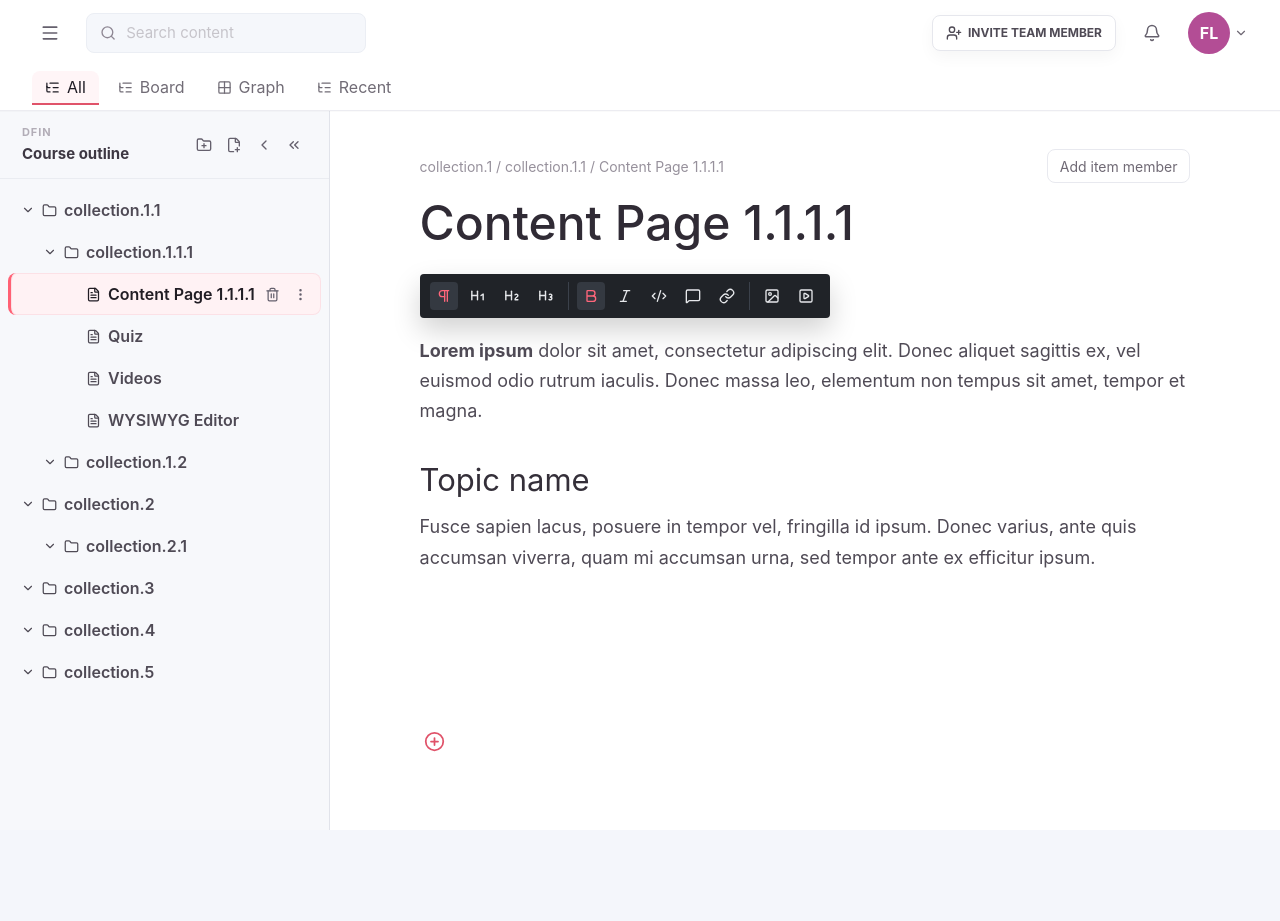
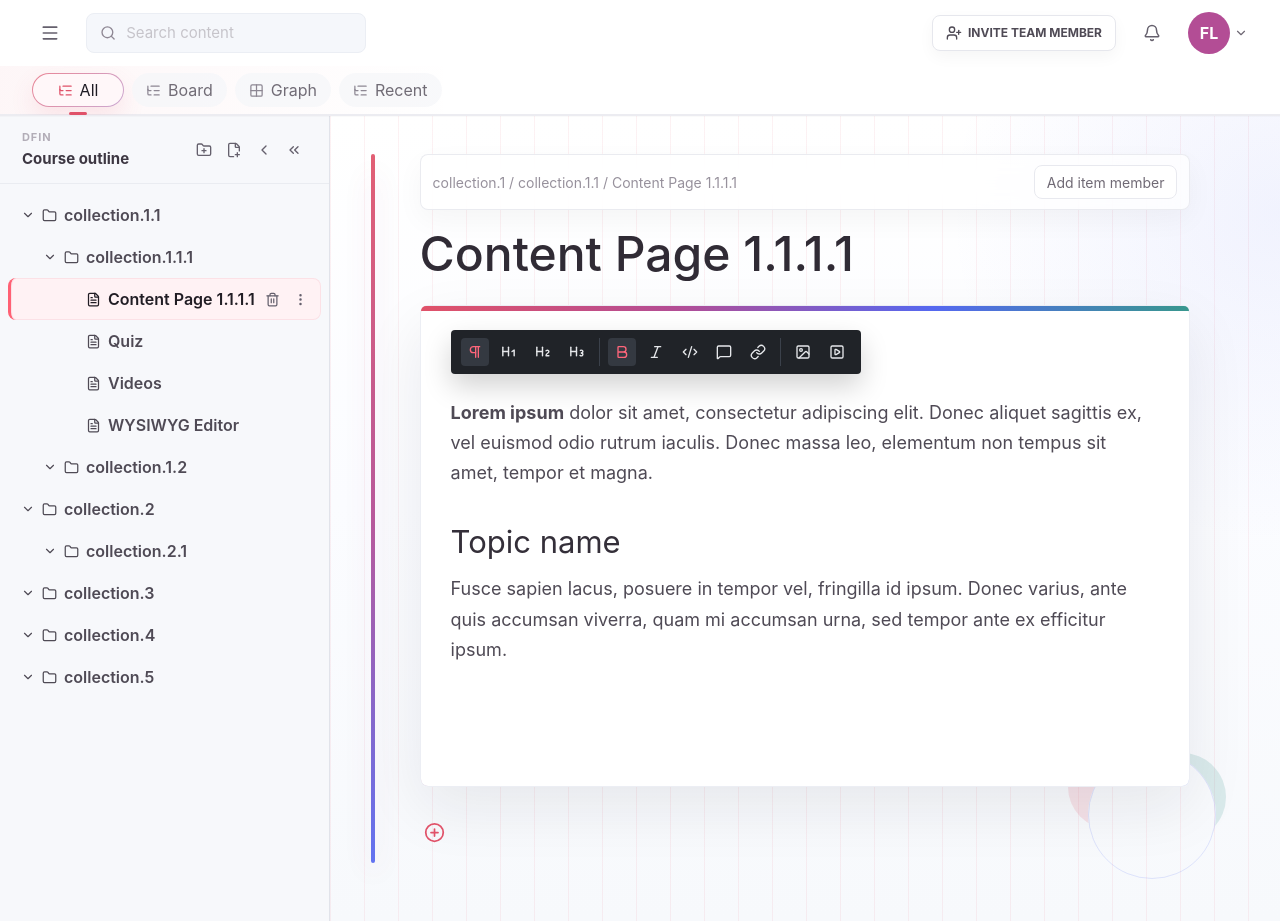
Before and after one commit to hariz-GER/LRNR-Global-Infotech-, a React (Vite) app: page / in a window 1280 px wide. Before the commit the page ends 830 px from the top, so only its background shows below. Built offline with nearby package versions, Linux system fonts and the light colour scheme.

Commit message:
menu and top bar

```diff
--- a/src/index.css
+++ b/src/index.css
@@ -497,47 +497,120 @@ input:focus-visible,
 .view-tabs {
   display: flex;
   align-items: center;
-  gap: 6px;
-  padding: 0 32px;
-  height: 44px;
+  gap: 8px;
+  padding: 7px 32px 8px;
+  min-height: 48px;
   overflow-x: auto;
+  background:
+    linear-gradient(90deg, rgba(224, 82, 105, 0.05), transparent 36%),
+    #ffffff;
+  box-shadow: inset 0 -1px 0 #ececf1;
 }
 
 .view-tabs button {
+  min-width: 92px;
   height: 34px;
-  border: 0;
-  border-bottom: 2px solid transparent;
-  border-radius: 8px 8px 0 0;
-  background: transparent;
+  border: 1px solid transparent;
+  border-radius: 999px;
+  background: rgba(246, 247, 250, 0.72);
   color: #716c76;
   display: inline-flex;
   align-items: center;
+  justify-content: center;
   gap: 7px;
   padding: 0 13px;
+  position: relative;
+  flex: 0 0 auto;
   transition:
     background 140ms ease,
     color 140ms ease,
-    border-color 140ms ease;
+    border-color 140ms ease,
+    box-shadow 140ms ease,
+    transform 140ms ease;
+}
+
+.view-tabs button::before {
+  content: '';
+  position: absolute;
+  left: 50%;
+  bottom: -9px;
+  width: 18px;
+  height: 3px;
+  border-radius: 999px;
+  background: #e05269;
+  opacity: 0;
+  transform: translateX(-50%) scaleX(0.5);
+  transition:
+    opacity 140ms ease,
+    transform 140ms ease;
 }
 
 .view-tabs button:hover {
-  background: #f5f6fa;
+  background: #ffffff;
+  border-color: #ebeef4;
   color: #322d37;
+  transform: translateY(-1px);
+  box-shadow: 0 8px 20px rgba(31, 28, 37, 0.06);
 }
 
 .view-tabs button.active {
   color: #1f1c25;
-  border-bottom-color: #e05269;
-  background: #fff5f7;
+  border-color: rgba(224, 82, 105, 0.26);
+  background:
+    linear-gradient(#fff7f9, #fff7f9) padding-box,
+    linear-gradient(135deg, rgba(224, 82, 105, 0.58), rgba(85, 104, 240, 0.34)) border-box;
+  box-shadow: 0 10px 24px rgba(224, 82, 105, 0.12);
+}
+
+.view-tabs button.active::before {
+  opacity: 1;
+  transform: translateX(-50%) scaleX(1);
+}
+
+.view-tabs button svg {
+  color: #8d8793;
+}
+
+.view-tabs button.active svg {
+  color: #e05269;
+}
+
+.app-shell[data-theme='dark'] .view-tabs {
+  background:
+    linear-gradient(90deg, rgba(255, 102, 123, 0.08), transparent 36%),
+    #1c1e24;
+  box-shadow: inset 0 -1px 0 #30333b;
 }
 
 .app-shell[data-theme='dark'] .view-tabs button {
   color: #c2c7d0;
+  background: rgba(34, 37, 44, 0.72);
+}
+
+.app-shell[data-theme='dark'] .view-tabs button:hover {
+  background: #252932;
+  border-color: #3a3f4a;
+  color: #ffffff;
+  box-shadow: 0 8px 20px rgba(0, 0, 0, 0.24);
 }
 
 .app-shell[data-theme='dark'] .view-tabs button.active {
   color: #ffffff;
-  background: #2b222a;
+  border-color: rgba(255, 102, 123, 0.3);
+  background:
+    linear-gradient(#2b222a, #2b222a) padding-box,
+    linear-gradient(135deg, rgba(255, 102, 123, 0.56), rgba(124, 140, 255, 0.36)) border-box;
+  box-shadow: 0 10px 24px rgba(0, 0, 0, 0.22);
+}
+
+.app-shell[data-theme='dark'] .view-tabs button svg {
+  color: #9aa2b1;
+}
+
+.app-shell[data-theme='dark'] .view-tabs button.active svg,
+.app-shell[data-theme='dark'] .view-tabs button.active::before {
+  color: #ff667b;
+  background: #ff667b;
 }
 
 .workspace {
@@ -798,7 +871,44 @@ input:focus-visible,
   min-width: 0;
   min-height: calc(100vh - 111px);
   padding: 38px clamp(24px, 7vw, 96px) 70px;
-  background: #ffffff;
+  background:
+    radial-gradient(circle at 100% 12%, rgba(85, 104, 240, 0.08), transparent 28%),
+    linear-gradient(90deg, rgba(224, 82, 105, 0.08) 0 1px, transparent 1px 100%),
+    linear-gradient(180deg, #ffffff 0%, #fbfcff 48%, #f7f9fc 100%);
+  background-size: auto, 34px 34px, auto;
+  position: relative;
+  overflow: hidden;
+  isolation: isolate;
+}
+
+.editor-shell::before {
+  content: '';
+  position: absolute;
+  top: 38px;
+  bottom: 58px;
+  left: clamp(16px, 3.2vw, 44px);
+  width: 4px;
+  border-radius: 999px;
+  background: linear-gradient(180deg, #e05269, #b34d95 52%, #5568f0);
+  box-shadow: 0 14px 34px rgba(179, 77, 149, 0.24);
+  opacity: 0.92;
+  z-index: -1;
+}
+
+.editor-shell::after {
+  content: '';
+  position: absolute;
+  right: clamp(18px, 5vw, 78px);
+  bottom: 42px;
+  width: 128px;
+  height: 128px;
+  border: 1px solid rgba(85, 104, 240, 0.16);
+  border-radius: 50%;
+  box-shadow:
+    -42px -28px 0 -22px rgba(224, 82, 105, 0.14),
+    30px -18px 0 -20px rgba(56, 151, 142, 0.16);
+  pointer-events: none;
+  z-index: -1;
 }
 
 .editor-shell > * {
@@ -808,7 +918,23 @@ input:focus-visible,
 }
 
 .app-shell[data-theme='dark'] .editor-shell {
-  background: #15161a;
+  background:
+    radial-gradient(circle at 100% 12%, rgba(124, 140, 255, 0.14), transparent 30%),
+    linear-gradient(90deg, rgba(255, 102, 123, 0.1) 0 1px, transparent 1px 100%),
+    linear-gradient(180deg, #15161a 0%, #171a20 48%, #14161b 100%);
+  background-size: auto, 34px 34px, auto;
+}
+
+.app-shell[data-theme='dark'] .editor-shell::before {
+  background: linear-gradient(180deg, #ff667b, #c96bad 52%, #7c8cff);
+  box-shadow: 0 14px 34px rgba(0, 0, 0, 0.28);
+}
+
+.app-shell[data-theme='dark'] .editor-shell::after {
+  border-color: rgba(124, 140, 255, 0.22);
+  box-shadow:
+    -42px -28px 0 -22px rgba(255, 102, 123, 0.13),
+    30px -18px 0 -20px rgba(82, 190, 176, 0.14);
 }
 
 .editor-meta {
@@ -817,7 +943,20 @@ input:focus-visible,
   justify-content: space-between;
   color: #97919c;
   font-size: 14px;
-  margin-bottom: 14px;
+  margin-bottom: 18px;
+  padding: 10px 12px;
+  border: 1px solid rgba(232, 233, 239, 0.9);
+  border-radius: 8px;
+  background: rgba(255, 255, 255, 0.72);
+  backdrop-filter: blur(14px);
+  box-shadow: 0 10px 28px rgba(31, 28, 37, 0.04);
+}
+
+.editor-meta span {
+  min-width: 0;
+  overflow: hidden;
+  text-overflow: ellipsis;
+  white-space: nowrap;
 }
 
 .editor-meta button {
@@ -831,6 +970,12 @@ input:focus-visible,
 
 .editor-meta button:hover {
   background: #f8f9fc;
+}
+
+.app-shell[data-theme='dark'] .editor-meta {
+  background: rgba(31, 34, 41, 0.74);
+  border-color: #343842;
+  box-shadow: 0 10px 28px rgba(0, 0, 0, 0.2);
 }
 
 .title-input {
@@ -852,6 +997,34 @@ input:focus-visible,
 
 .editor-stage {
   position: relative;
+  padding: 18px clamp(18px, 3vw, 30px) 28px;
+  border: 1px solid #eceef4;
+  border-radius: 8px;
+  background:
+    linear-gradient(#ffffff, #ffffff) padding-box,
+    linear-gradient(135deg, rgba(224, 82, 105, 0.32), rgba(85, 104, 240, 0.28)) border-box;
+  box-shadow:
+    0 22px 60px rgba(31, 28, 37, 0.08),
+    inset 0 1px 0 rgba(255, 255, 255, 0.9);
+}
+
+.editor-stage::before {
+  content: '';
+  position: absolute;
+  inset: 0 0 auto;
+  height: 5px;
+  border-radius: 8px 8px 0 0;
+  background: linear-gradient(90deg, #e05269, #b34d95, #5568f0, #38978e);
+}
+
+.app-shell[data-theme='dark'] .editor-stage {
+  border-color: #343842;
+  background:
+    linear-gradient(#1c1f26, #1c1f26) padding-box,
+    linear-gradient(135deg, rgba(255, 102, 123, 0.34), rgba(124, 140, 255, 0.3)) border-box;
+  box-shadow:
+    0 22px 60px rgba(0, 0, 0, 0.28),
+    inset 0 1px 0 rgba(255, 255, 255, 0.04);
 }
 
 .editor-toolbar,
@@ -875,7 +1048,7 @@ input:focus-visible,
 }
 
 .editor-toolbar {
-  margin-bottom: 18px;
+  margin: 6px 0 24px;
   flex-wrap: wrap;
 }
 
@@ -919,6 +1092,7 @@ input:focus-visible,
   color: #4f4a55;
   font-size: 18px;
   line-height: 1.68;
+  padding-bottom: 24px;
 }
 
 .app-shell[data-theme='dark'] .editor-prose {
```
